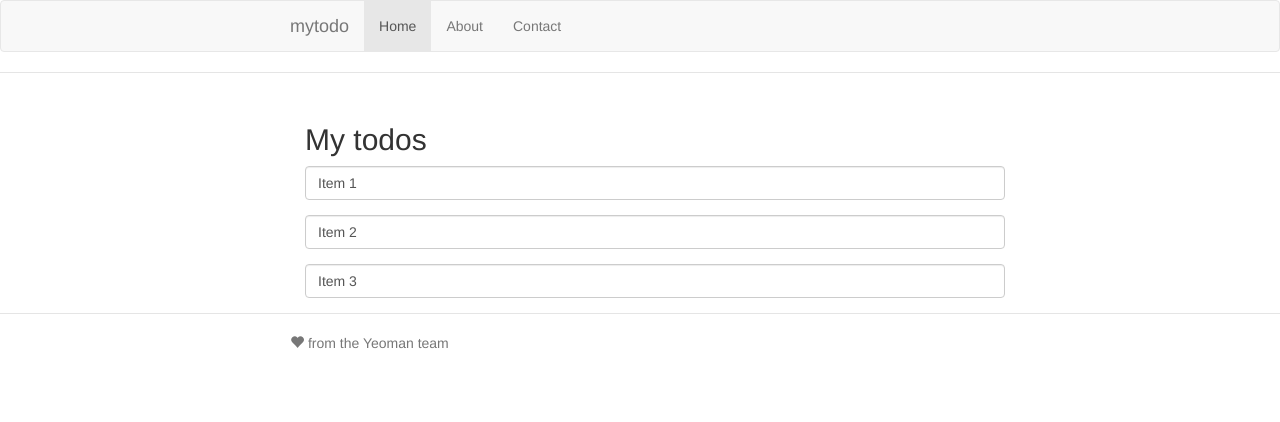
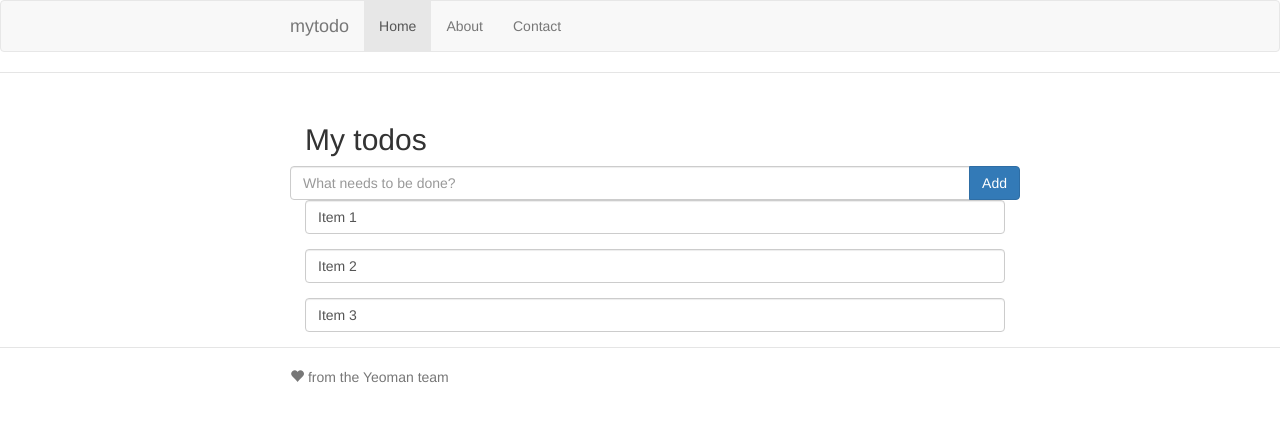
Before and after one commit to warkentien2/mytodo, a website: page app/index.html in a window 1280 px wide. Drawn offline with nearby package versions, Linux system fonts and the light colour scheme; some packages are replaced by stand-ins of ours; files that its build step writes are made by us from their sources.

Commit message:
todo list: input task

```diff
--- a/app/scripts/controllers/main.js
+++ b/app/scripts/controllers/main.js
@@ -10,5 +10,8 @@
  angular.module('mytodoApp')
    .controller('MainCtrl', function ($scope) {
      $scope.todos = ['Item 1', 'Item 2', 'Item 3'];
-
+     $scope.addTodo = function () {
+       $scope.todos.push($scope.todo);
+       $scope.todo = '';
+     };
    });
--- a/app/views/main.html
+++ b/app/views/main.html
@@ -1,5 +1,17 @@
 <div class="container">
   <h2>My todos</h2>
+
+  <!-- Todos input -->
+  <form role="form" ng-submit="addTodo()">
+    <div class="row">
+      <div class="input-group">
+        <input type="text" ng-model="todo" placeholder="What needs to be done?" class="form-control">
+        <span class="input-group-btn">
+          <input type="submit" class="btn btn-primary" value="Add">
+        </span>
+      </div>
+    </div>
+  </form>
 
     <!-- Todos list -->
     <p class="form-group" ng-repeat="todo in todos">
```
